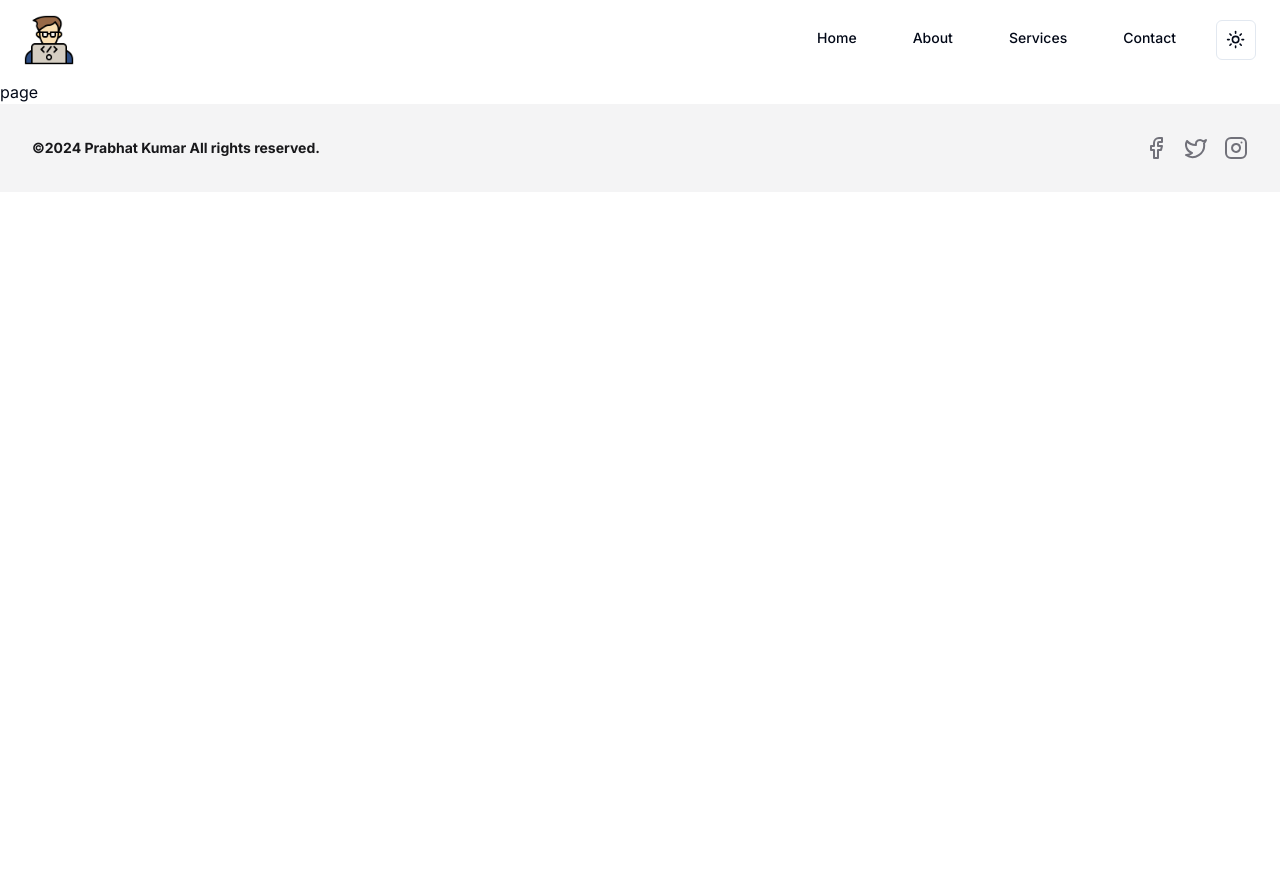
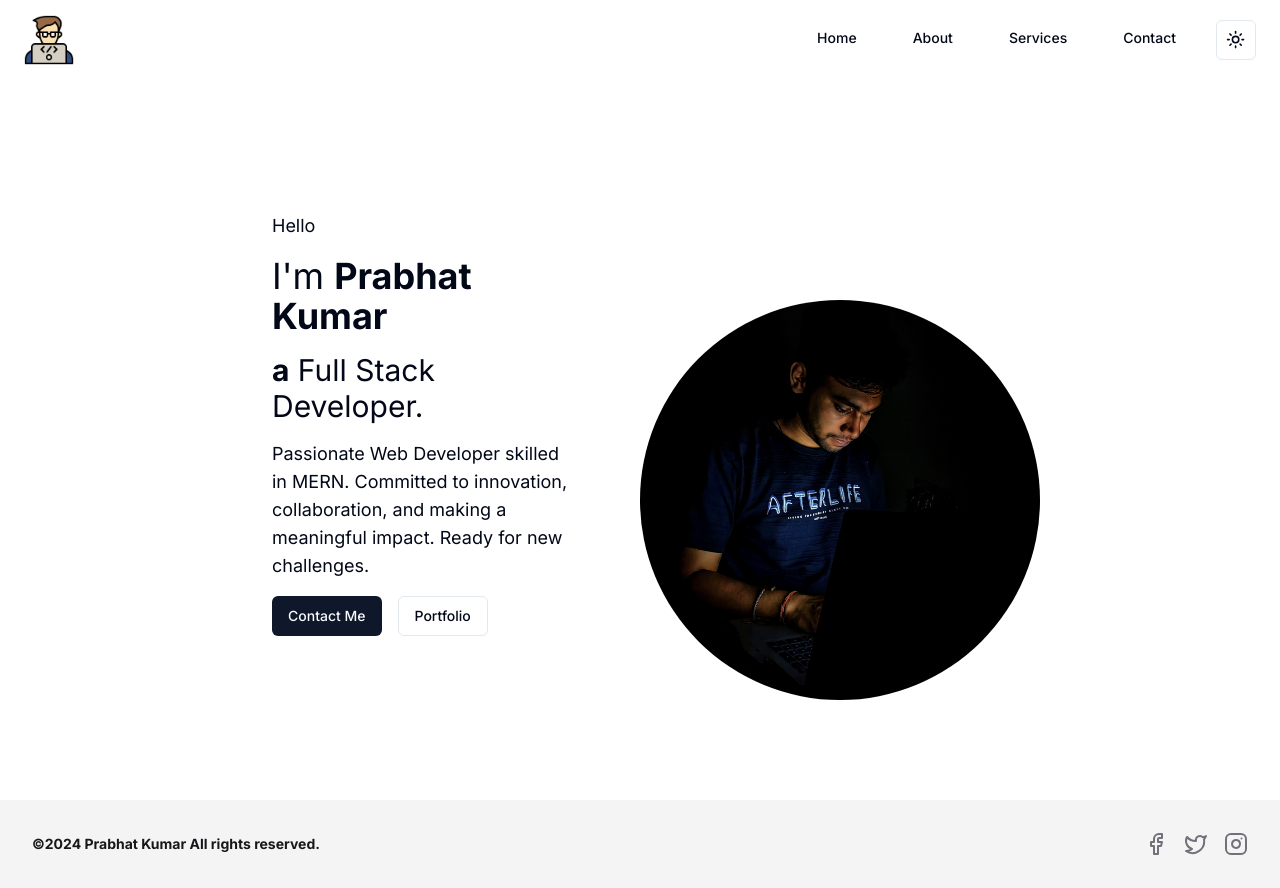
Before and after one commit to kumar11jr/portfolio2.0, a Next.js app: page / in a window 1280 px wide. Before the commit the page ends 800 px from the top, so only its background shows below. Built offline with nearby package versions, Linux system fonts and the light colour scheme.

Commit message:
add:landingPage

```diff
--- a/app/page.tsx
+++ b/app/page.tsx
@@ -1,9 +1,10 @@
+import Home from '@/components/Home'
 import React from 'react'
 
 const page = () => {
   return (
     <div>
-      page
+      <Home />
     </div>
   )
 }
--- /dev/null
+++ b/components/Home.tsx
@@ -0,0 +1,32 @@
+import Image from 'next/image';
+import React from 'react';
+import { Button } from './ui/button';
+
+const Home: React.FC = () => {
+  return (
+    <div className="flex justify-center items-center h-[90vh]">
+  <div className="px-60 flex flex-col md:flex-row">
+    {/* Left side - Name and Description */}
+    <div className="md:w-1/2 p-8 md:pr-16 mb-8"> {/* Added mb-8 for margin bottom */}
+      <p className="text-lg mb-4">Hello</p>
+      <h1 className="text-4xl mb-4">I&apos;m <span className='font-bold'>Prabhat Kumar</span></h1>
+      <h2 className="text-3xl mb-4"><span className='font-bold'>a</span> Full Stack Developer.</h2>
+      <p className="text-lg mb-4">Passionate Web Developer skilled in MERN. Committed to innovation, collaboration, and making a meaningful impact. Ready for new challenges.</p>
+      <div className="flex">
+        <Button className="mr-4">Contact Me</Button>
+        <Button variant={'outline'}>Portfolio</Button>
+      </div>
+    </div>
+
+    {/* Right side - Big Picture */}
+    <div className="md:w-1/2 flex items-end justify-end"> {/* Added flex, items-end, and justify-end */}
+      <Image width={400} height={400} className='rounded-full' src="/profile.jpeg" alt="Your Picture" />
+    </div>
+  </div>
+</div>
+
+
+  );
+};
+
+export default Home;
--- a/components/navbar.tsx
+++ b/components/navbar.tsx
@@ -39,7 +39,7 @@ export default function Navbar() {
         </SheetContent>
       </Sheet>
       <Link className="mr-6 hidden lg:flex" href="#">
-        <Image src="/logo.png" alt="logo" width={50} height={50} />
+        <Image src="/logo.png" alt="logo" width={50} height={0} />
         <span className="sr-only">Acme Inc</span>
       </Link>
       <nav className="ml-auto hidden lg:flex gap-6">
```
Also changed, not shown: public/profile-removebg-preview.png (added), public/profile.jpeg (added).
